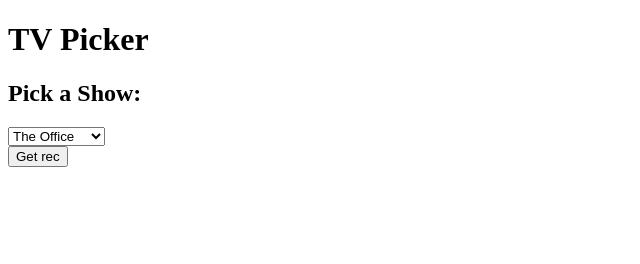
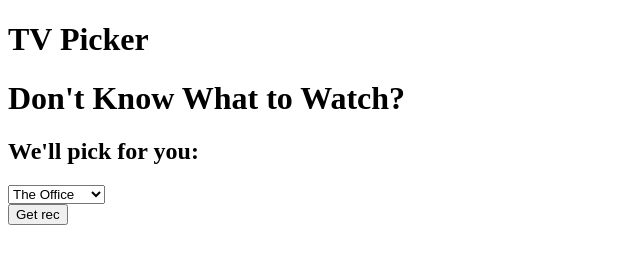
Before and after one commit to stevedoesitall/tv-picker, a website with bundled scripts: page index.html in a window 1280 px wide. Shown: the whole page, without its empty margins (0-640 px from the left). Built offline with nearby package versions, Linux system fonts and the light colour scheme.

Commit message:
Update index.html

```diff
--- a/index.html
+++ b/index.html
@@ -12,7 +12,8 @@
         <h1>TV Picker</h1>
     </div>
     <div id="main">
-        <h2>Pick a Show:</h2>
+        <h1>Don't Know What to Watch?</h1>
+        <h2>We'll pick for you:</h2>
             <div id="dropdown">
             <select id="shows">
                 <option value="2316" name="The Office">The Office</option>
```
